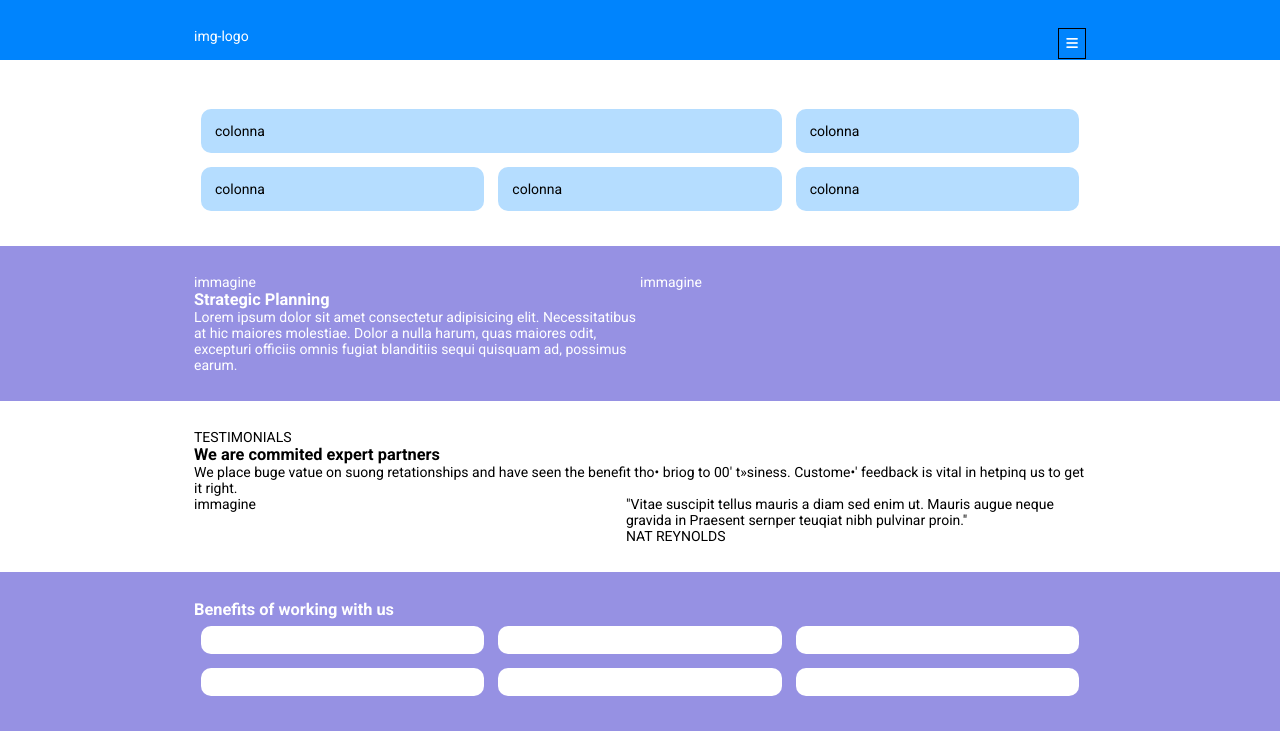
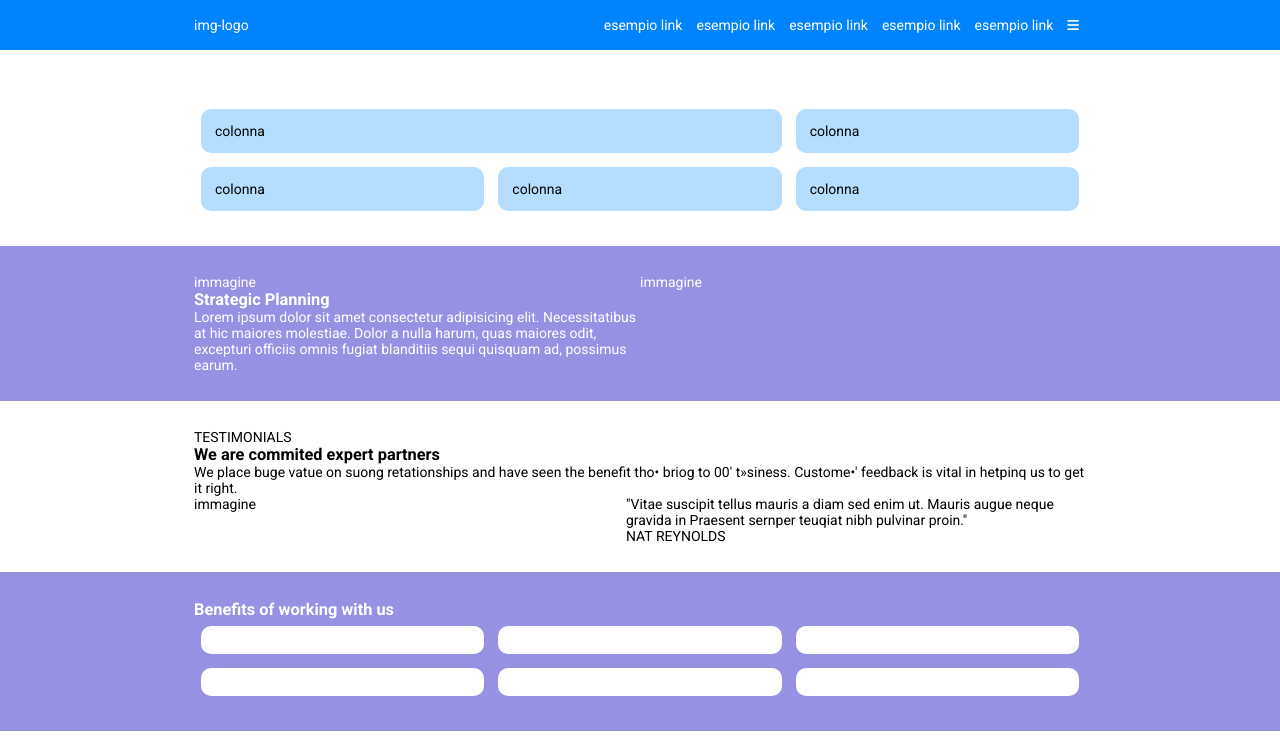
Before and after one commit to LuigginaRossi/htmlcss-responsive-layout, a plain HTML site: page index.html in a window 1280 px wide. Shown: the top 742 px of the page. Drawn offline with Linux system fonts and the light colour scheme.

Commit message:
nav changes

```diff
--- a/css/media.css
+++ b/css/media.css
@@ -38,6 +38,7 @@
     .lg-col-1-4 {
         flex-basis: calc(100% /4);
     }
+
     .lg-col-3-4 {
         flex-basis: calc(100% /4 *3);
     }
@@ -47,4 +48,8 @@
         margin: auto;
         text-align: center;
     }
+
+    .menu{
+        display: block;
+    }
 }
--- a/css/style.css
+++ b/css/style.css
@@ -29,10 +29,12 @@ img {
 
 button {
     color: white;
-    border: 1px solid black;
+    border: none;
+    border-radius: 20px;
     background-color: var(--primary-color);
     padding: calc(var(--spacer) / 2);
     display: inline-block;
+    cursor: pointer;
 }
 section,footer{
     padding: var(--spacer);
@@ -84,7 +86,7 @@ section,footer{
 /*************************************************
    SECTIONS
  *************************************************/
-/* HEADER */
+
 
 /* navbar */
 .container-menu {
@@ -93,24 +95,34 @@ section,footer{
 
 .menu {
     display: none;
+
+}
+ul{
+    list-style: none;
+}
+a{
+    color: white;
+    text-decoration: none;
+    padding: 0 .5rem;
 }
 
 header nav {
 
     background-color: var(--primary-color);
     color: white;
-    padding: var(--spacer);
-    position: absolute;
-    display: fixed;
+    position: fixed;
     top: 0;
-    left: 0;
-    right: 0;
-    z-indez: 3;
-    height: 60px;
+    width: 100%;
+    height: 50px;
 }
 
 nav .container.row{
     justify-content: space-between;
+    height: 100%;
+    align-items: center;
+}
+.bt-nav{
+    padding: 0 .5rem;
 }
 
 /* card section  */
--- a/index.html
+++ b/index.html
@@ -23,28 +23,27 @@
                 <div class="container-logo">
                     img-logo
                 </div>
-                <div class="container-menu">
-                    <button class="bt-nav"><i class="fa-solid fa-bars"></i></button>
-
+                <div class="container-menu row">
                     <div class="menu">
-                        <ul>
+                        <ul class="row">
                             <li>
-                            esempio link
+                                <a href="">esempio link</a>
                             </li>
                             <li>
-                                esempio link
+                                <a href="">esempio link</a>
                             </li>
                             <li>
-                                esempio link
+                                <a href="">esempio link</a>
                             </li>
                             <li>
-                                esempio link
+                                <a href="">esempio link</a>
                             </li>
                             <li>
-                                bottone
+                                <a href="">esempio link</a>
                             </li>
                         </ul>
                     </div>
+                    <button class="bt-nav"><i class="fa-solid fa-bars"></i></button>
                 </div>
            </div>
         </nav>
```
